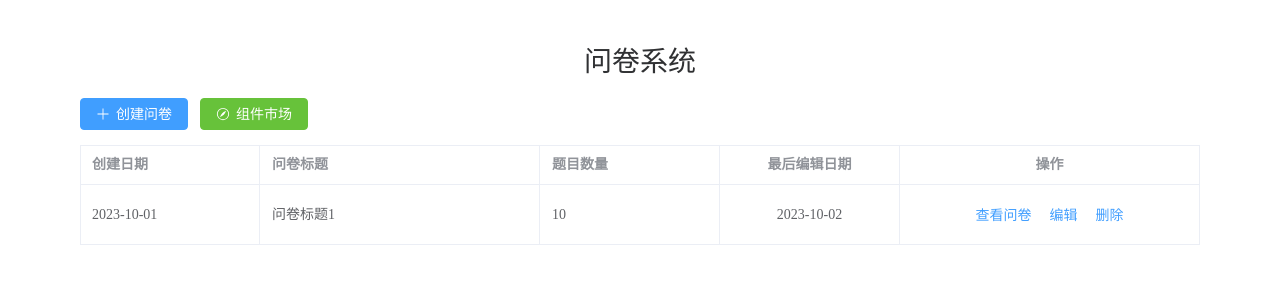
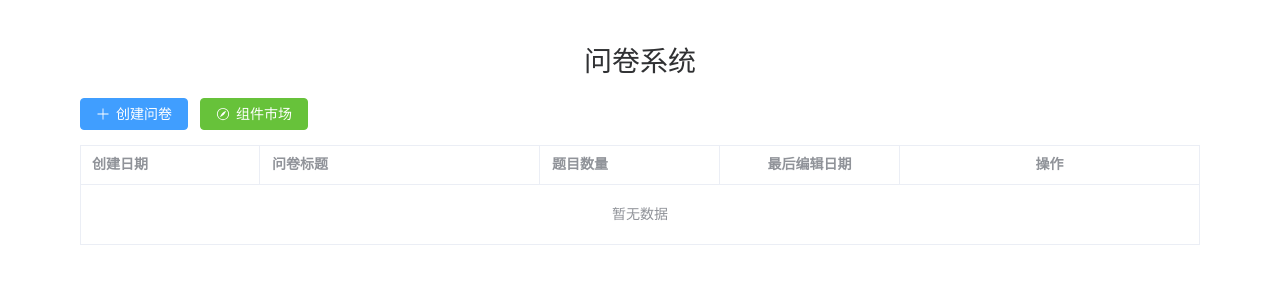
Before and after one commit to tsycheese/vue-nocode-questionnaire, a Vue app: page / in a window 1280 px wide. Shown: the top 300 px of the page. Built offline with nearby package versions, Linux system fonts and the light colour scheme; the HTML template or start-up script is replaced by a standard one.

Commit message:
让首页能够显示本地保存的问卷

```diff
--- a/src/views/HomeView.vue
+++ b/src/views/HomeView.vue
@@ -14,19 +14,21 @@
         prop="createDate"
         label="创建日期"
         width="180"
+        :formatter="formatDate"
       ></el-table-column>
       <el-table-column prop="title" label="问卷标题"></el-table-column>
       <el-table-column
-        prop="questionCount"
+        prop="surveyCount"
         label="题目数量"
         width="180"
         algin="center"
       ></el-table-column>
       <el-table-column
-        prop="lastEditDate"
+        prop="updateDate"
         label="最后编辑日期"
         width="180"
         align="center"
+        :formatter="formatDate"
       ></el-table-column>
       <el-table-column fixed="right" label="操作" width="300" align="center">
         <template #default>
@@ -45,17 +47,22 @@ import { ref } from 'vue';
 import { useRouter } from 'vue-router';
 import { setActiveView } from '@/utils/webStorage.ts';
 import { ActiveView } from '@/utils/webStorage.ts';
+import { getAllSurveys } from '@/db/operation.ts';
+import type { SurveyDBData } from '@/types/db.ts';
+import { formatDate } from '@/utils/date.ts';
 
 const router = useRouter();
+const tableData = ref<SurveyDBData[]>([]);
 
-const tableData = ref([
-  {
-    createDate: '2023-10-01',
-    title: '问卷标题1',
-    questionCount: 10,
-    lastEditDate: '2023-10-02',
-  },
-]);
+const getData = async () => {
+  try {
+    const surveys = await getAllSurveys();
+    tableData.value = surveys;
+  } catch (error) {
+    console.error('Error fetching surveys:', error);
+  }
+};
+getData();
 
 const goToCompMarket = () => {
   // 设置当前活动视图为 MaterialView
```
